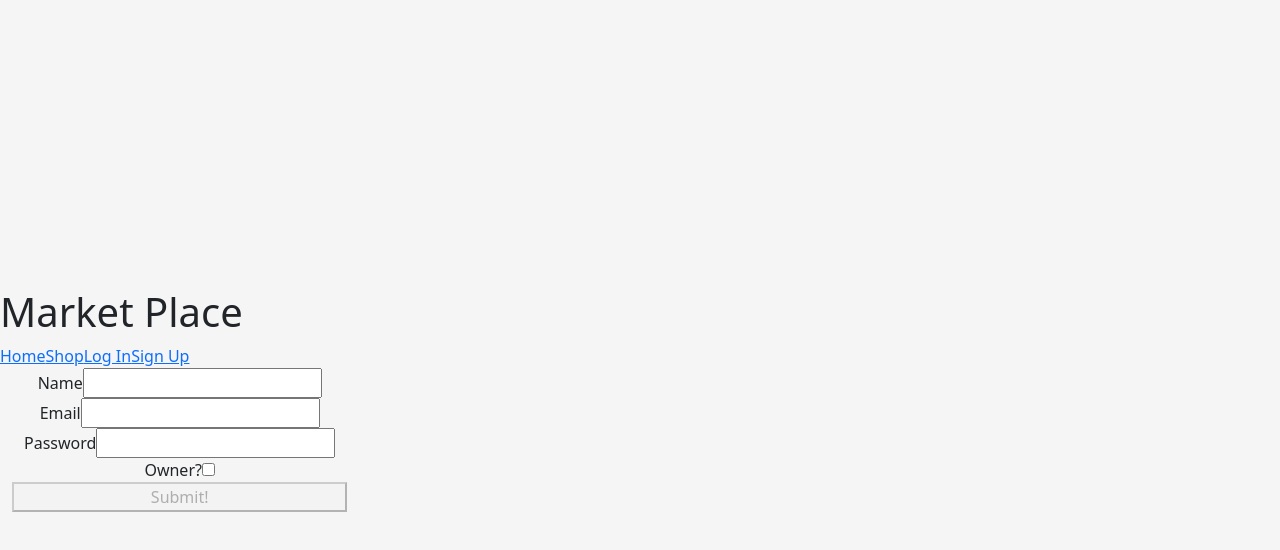
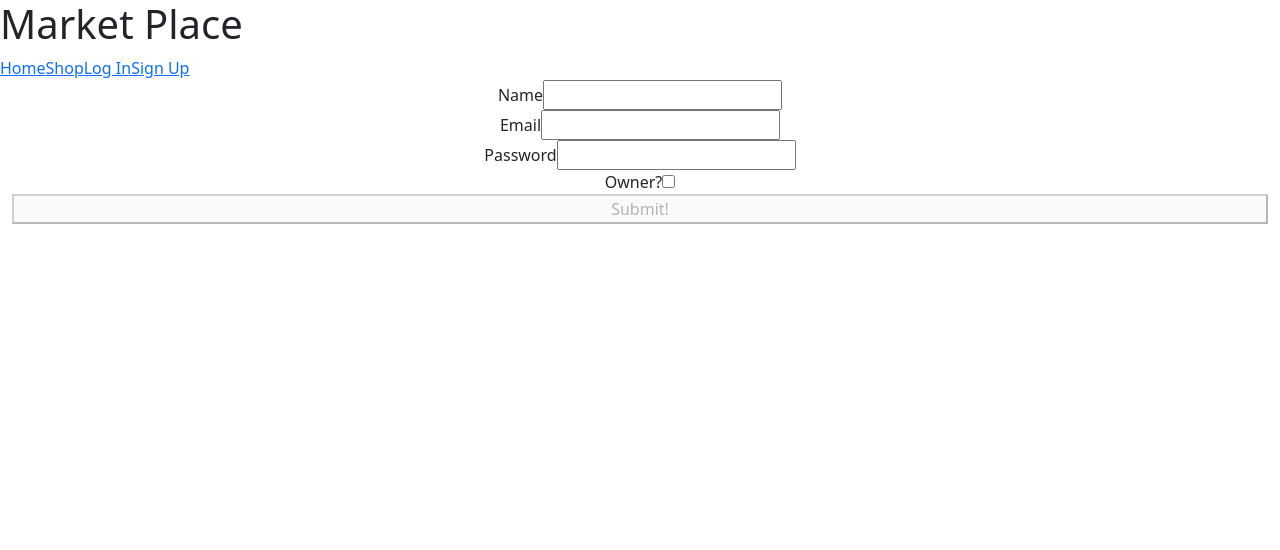
Before and after one commit to ptct-african-marketplace-6/main, a React (Create React App) app: page /log-in in a window 1280 px wide. Shown: the top 550 px of the page. Built offline with nearby package versions, Linux system fonts and the light colour scheme.

Commit message:
commented code in login and signup css files that causes rendering error on itemslist component on reducers-actions branch, moved background color to index.css

```diff
--- a/src/components/Login/login.css
+++ b/src/components/Login/login.css
@@ -1,4 +1,4 @@
-html,
+/* html,
 body {
   height: 100%;
 }
@@ -9,7 +9,7 @@ body {
   padding-top: 40px;
   padding-bottom: 40px;
   background-color: #f5f5f5;
-}
+} */
 
 .form-signin {
   width: 100%;
--- a/src/components/Signup/signup.css
+++ b/src/components/Signup/signup.css
@@ -1,4 +1,4 @@
-html,
+/* html,
 body {
   height: 100%;
 }
@@ -9,7 +9,7 @@ body {
   padding-top: 40px;
   padding-bottom: 40px;
   background-color: #f5f5f5;
-}
+} */
 
 .form-signin {
   width: 100%;
--- a/src/index.css
+++ b/src/index.css
@@ -5,6 +5,7 @@ body {
     sans-serif;
   -webkit-font-smoothing: antialiased;
   -moz-osx-font-smoothing: grayscale;
+  background-color: #f5f5f5;
 }
 
 code {
```
